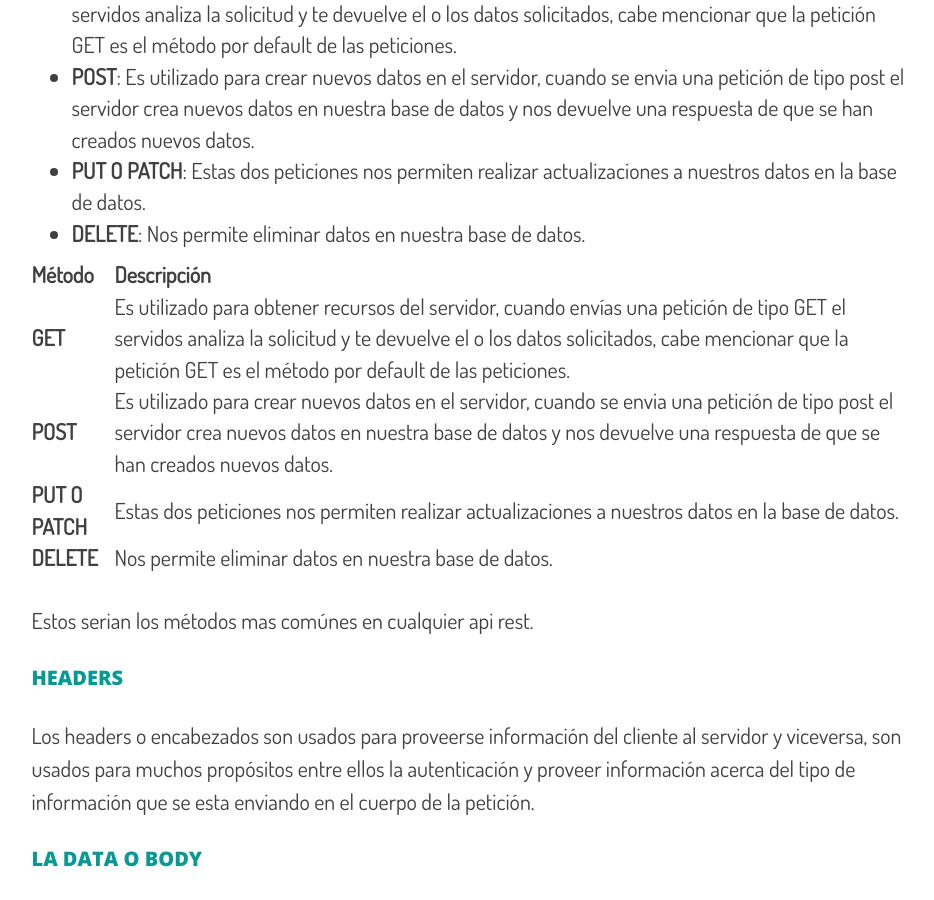
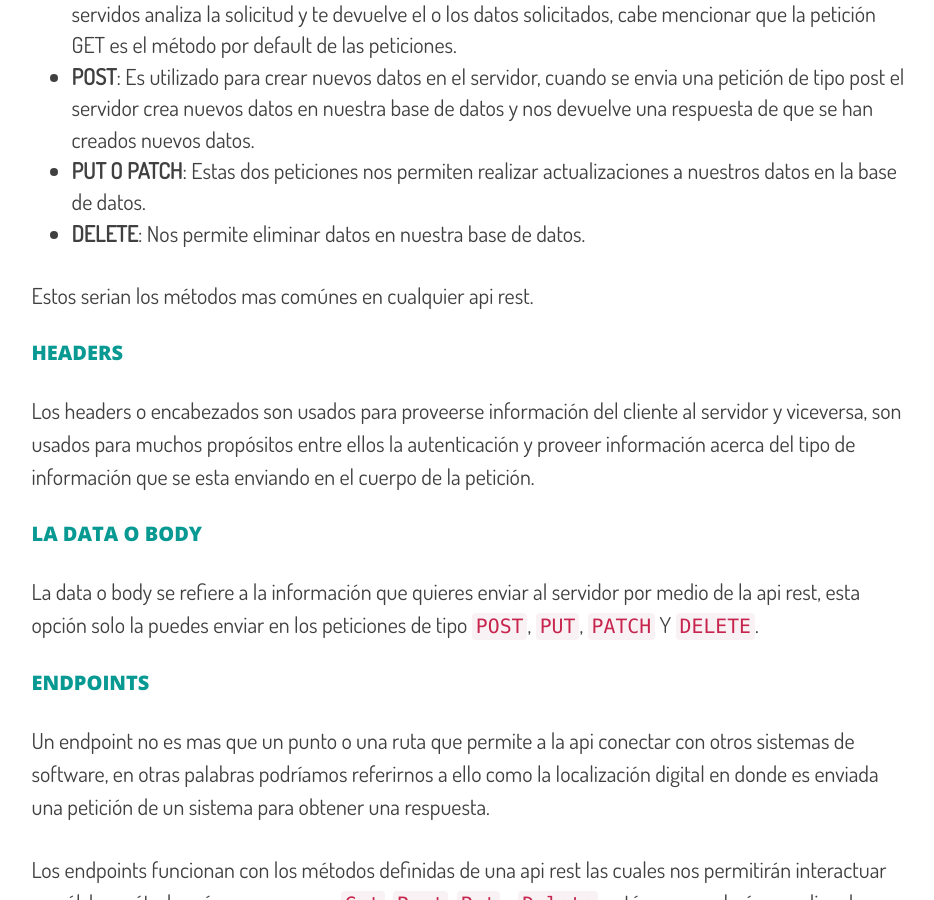
Before and after one commit to josegoyo/josegoyo.github.io, a Jekyll site: the page built from _posts/2020-05-01-api-rest.md, in a window 1280 px wide and 900 px high, scrolled down 1507 px. Shown: the whole window, without its empty margins (171-1105 px from the left). Built offline with Jekyll 4.4.1, drawn with Linux system fonts in a browser that asks for light colours; nearby versions of some CDN libraries; comment, search, counter and statistics services are not loaded.

Commit message:
test table

```diff
--- a/_config.yml
+++ b/_config.yml
@@ -76,7 +76,7 @@ timezone: "America/Mazatlan"
 markdown: kramdown
 highlighter: rouge
 permalink: /:year-:month-:day-:title
-paginate: 6
+paginate: 5
 
 # Default YAML values (more information on Jekyll's site)
 defaults:
--- a/_posts/2020-05-01-api-rest.md
+++ b/_posts/2020-05-01-api-rest.md
@@ -35,14 +35,6 @@ Los métodos son el tipo de petición que se envía al servidor, algunos de los
 - **PUT O PATCH**: Estas dos peticiones nos permiten realizar actualizaciones a nuestros datos en la base de datos.
 - **DELETE**: Nos permite eliminar datos en nuestra base de datos.
 
-
-| Método | Descripción |
-| :------ |:--- |
-| **GET** | Es utilizado para obtener recursos del servidor, cuando envías una petición de tipo GET el servidos analiza la solicitud y te devuelve el o los datos solicitados, cabe mencionar que la petición GET es el método por default de las peticiones. |
-| **POST** | Es utilizado para crear nuevos datos en el servidor, cuando se envia una petición de tipo post el servidor crea nuevos datos en nuestra base de datos y nos devuelve una respuesta de que se han creados nuevos datos. |
-| **PUT O PATCH** | Estas dos peticiones nos permiten realizar actualizaciones a nuestros datos en la base de datos. |
-| **DELETE** | Nos permite eliminar datos en nuestra base de datos. |
-
 Estos serian los métodos mas comúnes en cualquier api rest.
 
 ##### HEADERS
```
